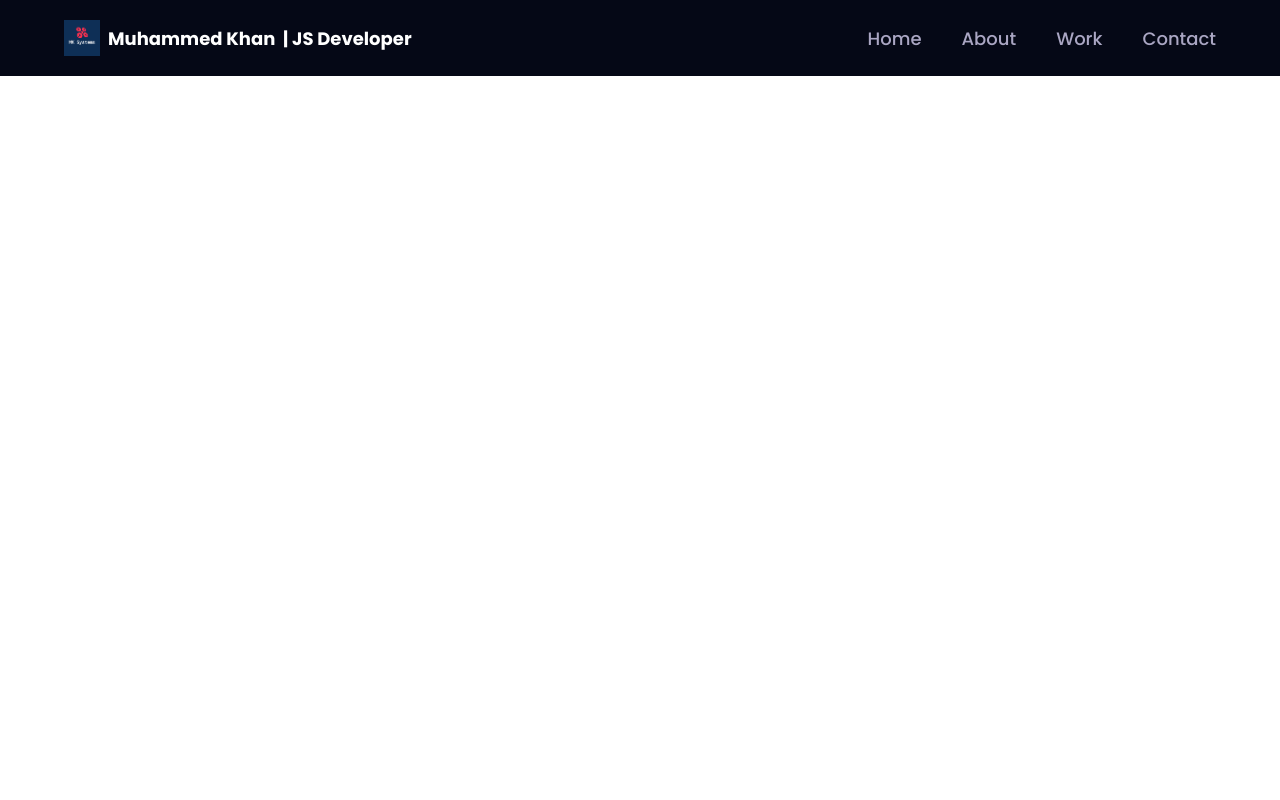
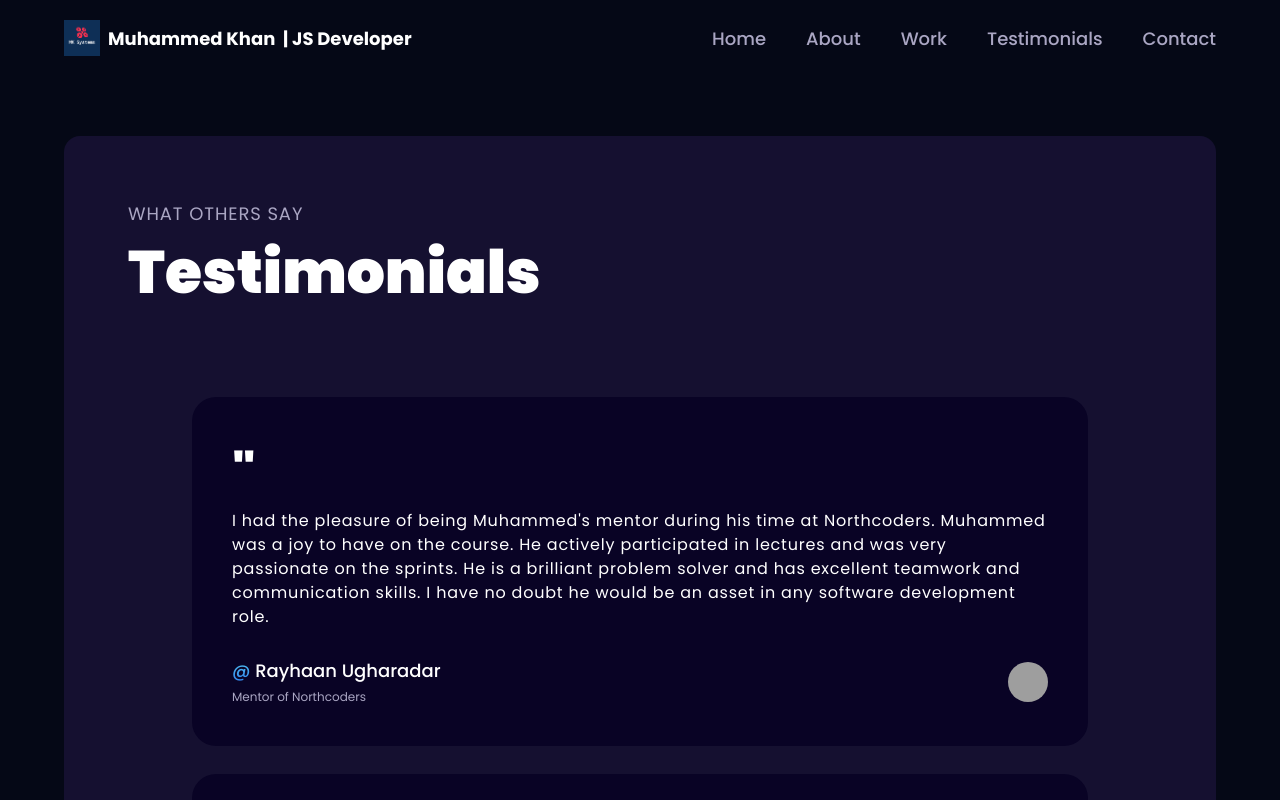
Before and after one commit to muhammeddevops/portfolio-site, a React (Vite) app: page /testimonials in a window 1280 px wide. Shown: the top 800 px of the page. Built offline with nearby package versions, Linux system fonts and the light colour scheme; grey boxes are pictures that could not be loaded.

Commit message:
removes testimonials from work pg onto separate pg

```diff
--- a/src/App.jsx
+++ b/src/App.jsx
@@ -27,6 +27,7 @@ const App = () => {
           <Route path="/about" element={<About />} />
           <Route path="/work" element={<Portfolio />} />
           <Route path="/contact" element={<Contact />} />
+          <Route path="/testimonials" element={<Testimonials />} />
         </Routes>
         {/*
         <Tech />
--- a/src/components/Navbar.jsx
+++ b/src/components/Navbar.jsx
@@ -28,14 +28,6 @@ const Navbar = () => {
           </p>
         </Link>
         <ul className="list-none hidden sm:flex flex-row gap-10">
-          <li
-            className={`${
-              active === "Home" ? "text-white" : "text-secondary"
-            } hover:text-white text-[18px] font-medium cursor-pointer`}
-            onClick={() => setActive("Home")}
-          >
-            <Link to="/">Home</Link>
-          </li>
           {navLinks.map((link) => (
             <li
               key={link.id}
--- a/src/components/Portfolio.jsx
+++ b/src/components/Portfolio.jsx
@@ -11,9 +11,7 @@ const Portfolio = () => {
       <div className="bg-bg2 bg-cover bg-no-repeat bg-center">
         <Works />
       </div>
-      <div className="bg-bg3 bg-cover bg-no-repeat bg-center">
-        <Testimonials />
-      </div>
+      <div className="bg-bg3 bg-cover bg-no-repeat bg-center"></div>
     </div>
   );
 };
--- a/src/constants/index.js
+++ b/src/constants/index.js
@@ -1,30 +1,19 @@
 import {
-  mobile,
   backend,
-  creator,
   web,
   javascript,
-  typescript,
   html,
   css,
   reactjs,
-  redux,
   tailwind,
   nodejs,
   mongodb,
   git,
   figma,
   docker,
-  meta,
-  starbucks,
   oakwell,
   mremovals,
   northcoders,
-  tesla,
-  shopify,
-  carrent,
-  jobit,
-  tripguide,
   threejs,
   bootstrap,
   jest,
@@ -36,12 +25,20 @@ import {
 
 export const navLinks = [
   {
+    id: "",
+    title: "Home",
+  },
+  {
     id: "about",
     title: "About",
   },
   {
     id: "work",
     title: "Work",
+  },
+  {
+    id: "testimonials",
+    title: "Testimonials",
   },
   {
     id: "contact",
```
Also changed, not shown: src/assets/index.js (+0 -19 lines).
